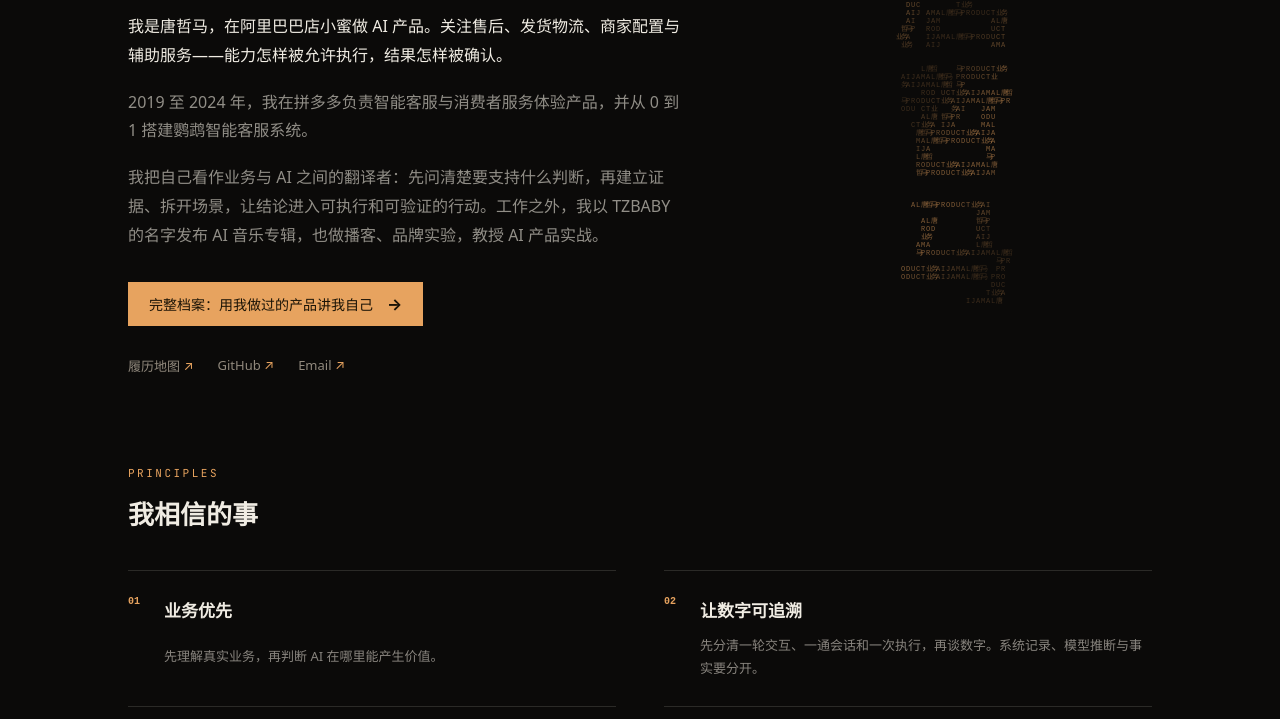
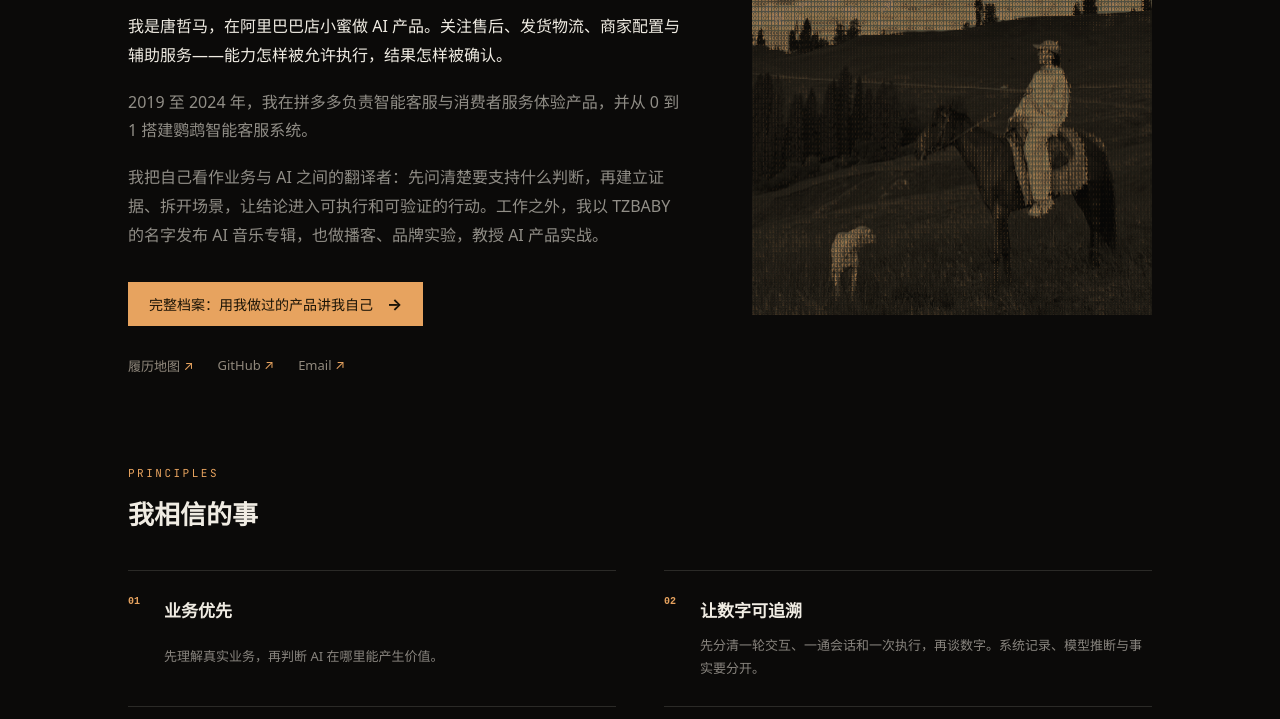
Before and after one commit to tzm1111/jamal-tzbaby, a plain HTML site: page index.html in a window 1280 px wide. Shown: the part 4165-4884 px from the top of the page. Drawn offline with Linux system fonts and the light colour scheme; animation ran at ten frames a second.

Commit message:
使用本人骑马与狗的照片生成字符人像

```diff
--- a/index.html
+++ b/index.html
@@ -9,7 +9,7 @@
     />
     <title>Jamal — Business first, AI where it matters</title>
     <link rel="stylesheet" href="./styles.css?v=20261116-tzbaby-official-3" />
-  <link rel="stylesheet" href="./polish.css?v=20261116-hero-type-2"></head>
+  <link rel="stylesheet" href="./polish.css?v=20261116-photo-1"></head>
   <body><script src="./motion.js?v=20261116-motion-1"></script>
     <canvas class="site-texture" id="waveDots" aria-hidden="true"></canvas>
     <div class="site-texture texture-grain" aria-hidden="true"></div>
@@ -201,7 +201,7 @@
             <a class="archive-link" href="./about/"><span>完整档案：用我做过的产品讲我自己</span><b>→</b></a>
             <div class="about-links"><a href="./about/#life">履历地图 <span>↗</span></a><a href="https://github.com/tzm1111" target="_blank" rel="noopener">GitHub <span>↗</span></a><a href="mailto:zhemrl@outlook.com">Email <span>↗</span></a></div>
           </div>
-          <div class="portrait reveal"><canvas class="glyph-portrait" aria-label="Jamal 唐哲马的字符字形海报"></canvas></div>
+          <div class="portrait photo-portrait reveal" role="img" aria-label="唐哲马骑马与狗的字符照片"><img class="portrait-source" src="./assets/jamal-riding-scene.jpg" alt="" aria-hidden="true"><canvas class="matrix-portrait" aria-hidden="true"></canvas></div>
         </div>
 
         <div class="principles reveal">
@@ -233,6 +233,6 @@
         <a href="#top">BACK TO TOP ↑</a>
       </div>
     </footer>
-    <script src="./portrait.js?v=20261116-motion-1"></script><script src="./script.js?v=20261116-motion-1"></script>
+    <script src="./photo-portrait.js?v=20261116-photo-1"></script><script src="./portrait.js?v=20261116-motion-1"></script><script src="./script.js?v=20261116-motion-1"></script>
   </body>
 </html>
--- /dev/null
+++ b/photo-portrait.js
@@ -0,0 +1,24 @@
+// 由本人提供的照片采样字符，不生成或改变人物形象。
+(() => {
+ const reduced=matchMedia('(prefers-reduced-motion:reduce)');
+ document.querySelectorAll('.matrix-portrait').forEach(canvas=>{
+  const frame=canvas.closest('.photo-portrait'),image=frame.querySelector('.portrait-source'),ctx=canvas.getContext('2d'),base=document.createElement('canvas'),photoBase=document.createElement('canvas'),sample=document.createElement('canvas');
+  const bc=base.getContext('2d'),pc=photoBase.getContext('2d'),sc=sample.getContext('2d',{willReadFrequently:true});
+  let w=0,h=0,points=[],ready=false,visible=false,raf=0,last=0,power=0;
+  const mouse={x:0,y:0,tx:0,ty:0,active:false};
+  function resize(){if(!ready)return;cancelAnimationFrame(raf);raf=0;w=canvas.clientWidth;h=canvas.clientHeight;if(!w||!h)return;const ratio=Math.min(devicePixelRatio||1,1.5);canvas.width=Math.round(w*ratio);canvas.height=Math.round(h*ratio);ctx.setTransform(ratio,0,0,ratio,0,0);base.width=canvas.width;base.height=canvas.height;bc.setTransform(ratio,0,0,ratio,0,0);photoBase.width=canvas.width;photoBase.height=canvas.height;pc.setTransform(ratio,0,0,ratio,0,0);pc.filter='grayscale(1) sepia(1) contrast(1.15)';pc.globalAlpha=.28;pc.drawImage(image,0,0,w,h);bc.drawImage(photoBase,0,0,w,h);
+   const cell= Math.max(3.3,w/138),line=cell*1.47,cols=Math.ceil(w/cell),rows=Math.ceil(h/line),font=cell*1.48;sample.width=cols;sample.height=rows;sc.drawImage(image,0,0,cols,rows);const pixels=sc.getImageData(0,0,cols,rows).data,palette='.,:;i1tfLCG08@';points=[];bc.font=`500 ${font}px "JetBrains Mono",monospace`;bc.textBaseline='middle';
+   for(let row=0;row<rows;row++)for(let col=0;col<cols;col++){const idx=(row*cols+col)*4,r=pixels[idx],g=pixels[idx+1],b=pixels[idx+2],lum=(r*.3+g*.58+b*.12)/255;const ni=(row*cols+Math.min(cols-1,col+1))*4,edge=Math.min(.4,Math.abs(lum-(pixels[ni]*.3+pixels[ni+1]*.58+pixels[ni+2]*.12)/255));const green=g>r*1.06&&g>b*1.05?.44:1;const brown=r>g*1.08&&g>b*1.03;const alpha=Math.min(.95,((brown?.2+lum*1.4:.045+Math.pow(lum,.82)*.95)+edge*.8)*green);if(alpha<.09)continue;const char=palette[Math.min(palette.length-1,Math.floor(lum*palette.length))],x=col*cell,y=row*line+line/2;points.push({x,y,char,alpha,font});bc.fillStyle=`rgba(231,163,95,${alpha})`;bc.fillText(char,x,y);}
+   ctx.clearRect(0,0,w,h);ctx.drawImage(base,0,0,w,h);frame.classList.add('photo-ready');mouse.x=mouse.tx=w*.5;mouse.y=mouse.ty=h*.5;power=0;
+  }
+  function draw(now){raf=0;if(!ready||!visible||document.hidden)return;const dt=Math.min(50,last?now-last:16);last=now;const follow=1-Math.exp(-dt/75);mouse.x+=(mouse.tx-mouse.x)*follow;mouse.y+=(mouse.ty-mouse.y)*follow;const target=mouse.active&&!reduced.matches?1:0;power+=(target-power)*(1-Math.exp(-dt/120));ctx.clearRect(0,0,w,h);ctx.drawImage(base,0,0,w,h);
+   if(power>.008){const radius=Math.min(100,w*.24);ctx.save();ctx.globalCompositeOperation='destination-out';ctx.beginPath();ctx.arc(mouse.x,mouse.y,radius+5,0,Math.PI*2);ctx.fill();ctx.restore();ctx.save();ctx.beginPath();ctx.arc(mouse.x,mouse.y,radius+5,0,Math.PI*2);ctx.clip();ctx.drawImage(photoBase,0,0,w,h);ctx.restore();for(const p of points){const dx=p.x-mouse.x,dy=p.y-mouse.y,d=Math.hypot(dx,dy);if(d>radius+9)continue;const push=Math.max(0,1-d/radius)*power*23;ctx.font=`500 ${p.font}px "JetBrains Mono",monospace`;ctx.textBaseline='middle';ctx.fillStyle=`rgba(231,163,95,${Math.min(1,p.alpha+power*.07)})`;ctx.fillText(p.char,p.x+(d?dx/d:0)*push,p.y+(d?dy/d:0)*push);}}
+   if(!reduced.matches&&(Math.abs(target-power)>.008||Math.hypot(mouse.tx-mouse.x,mouse.ty-mouse.y)>.2))raf=requestAnimationFrame(draw);
+  }
+  function schedule(){if(!raf&&ready&&visible&&!document.hidden)raf=requestAnimationFrame(draw);}
+  canvas.addEventListener('pointermove',event=>{if(event.pointerType!=='mouse'||reduced.matches)return;const r=canvas.getBoundingClientRect();mouse.tx=event.clientX-r.left;mouse.ty=event.clientY-r.top;mouse.active=true;schedule();},{passive:true});canvas.addEventListener('pointerleave',()=>{mouse.active=false;schedule();});
+  new IntersectionObserver(entries=>{visible=entries[0].isIntersecting;if(visible)schedule();else{cancelAnimationFrame(raf);raf=0;}},{rootMargin:'60px'}).observe(canvas);
+  new ResizeObserver(resize).observe(canvas);document.addEventListener('visibilitychange',()=>{cancelAnimationFrame(raf);raf=0;if(!document.hidden)schedule();});reduced.addEventListener('change',()=>{mouse.active=false;power=0;schedule();});
+  Promise.all([image.decode(),document.fonts.ready]).then(()=>{ready=true;resize();schedule();}).catch(()=>{frame.classList.add('photo-fallback');});
+ });
+})();
--- a/polish.css
+++ b/polish.css
@@ -46,3 +46,15 @@ button:not(:disabled),summary{cursor:pointer}
 .hero h1{letter-spacing:-.02em;line-height:1.1;font-synthesis:none}
 .hero-line-left{font-family:var(--display);font-weight:250}
 .hero h1 strong{font-weight:800}
+
+/* 完整骑马场景按原裁切比例显示，不再套用姓名字形。 */
+.photo-portrait{position:relative;aspect-ratio:905/775;overflow:hidden}
+.portrait.photo-portrait{width:100%;max-width:500px;height:auto;min-height:0;justify-self:end}
+.archive-portrait.photo-portrait{width:100%;max-width:480px;height:auto;min-height:0;align-self:center}
+.photo-portrait .portrait-source,.photo-portrait .matrix-portrait{position:absolute;inset:0;display:block;width:100%;height:100%;object-fit:contain}
+.photo-portrait .portrait-source{filter:grayscale(1) sepia(.4);transition:opacity .5s var(--ease-out)}
+.photo-portrait.photo-ready .portrait-source{opacity:0}
+.matrix-portrait{cursor:crosshair;touch-action:pan-y}
+@media(max-width:760px){.portrait.photo-portrait{width:100%;max-width:360px;height:auto;margin:0 auto}.archive-portrait.photo-portrait{display:none}}
+
+@media(max-width:760px){.hero-line-left,.hero h1 strong,.hero-copy{transform:none!important}}
```
Also changed, not shown: about/index.html (+3 -3 lines), assets/jamal-riding-scene.jpg (added).
